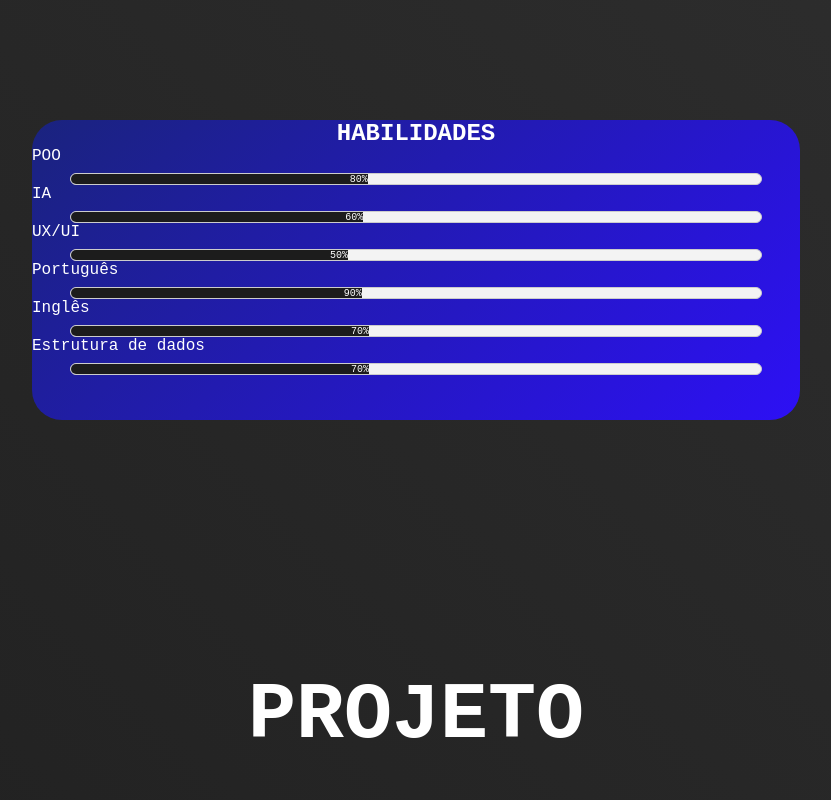
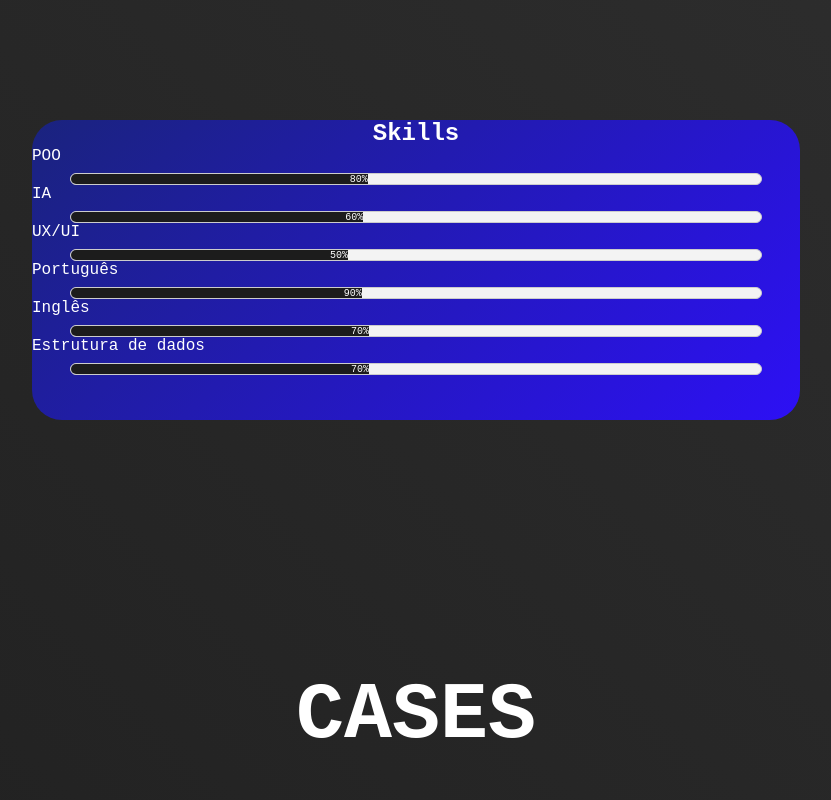
Before and after one commit to lucasdiniz-tecla/Portifolio, a plain HTML site: page index.html in a window 1280 px wide. Shown: the part 2620-3420 px from the top of the page, without its empty margins (224-1055 px from the left). Drawn offline with Linux system fonts and the light colour scheme.

Commit message:
Update index.html

```diff
--- a/index.html
+++ b/index.html
@@ -84,7 +84,7 @@
     </div>
 
     <div class="Habilidades">
-      <h2>HABILIDADES</h2>
+      <h2>Skills</h2>
       <ul>
         <li>POO
           <div class="progress-container">
@@ -122,7 +122,7 @@
 
   </div>
 
-  <h2 class="Titulo">PROJETO</h2>
+  <h2 class="Titulo">CASES</h2>
 
   <div class="proj">
     <div class="proj_Tetris">
```
